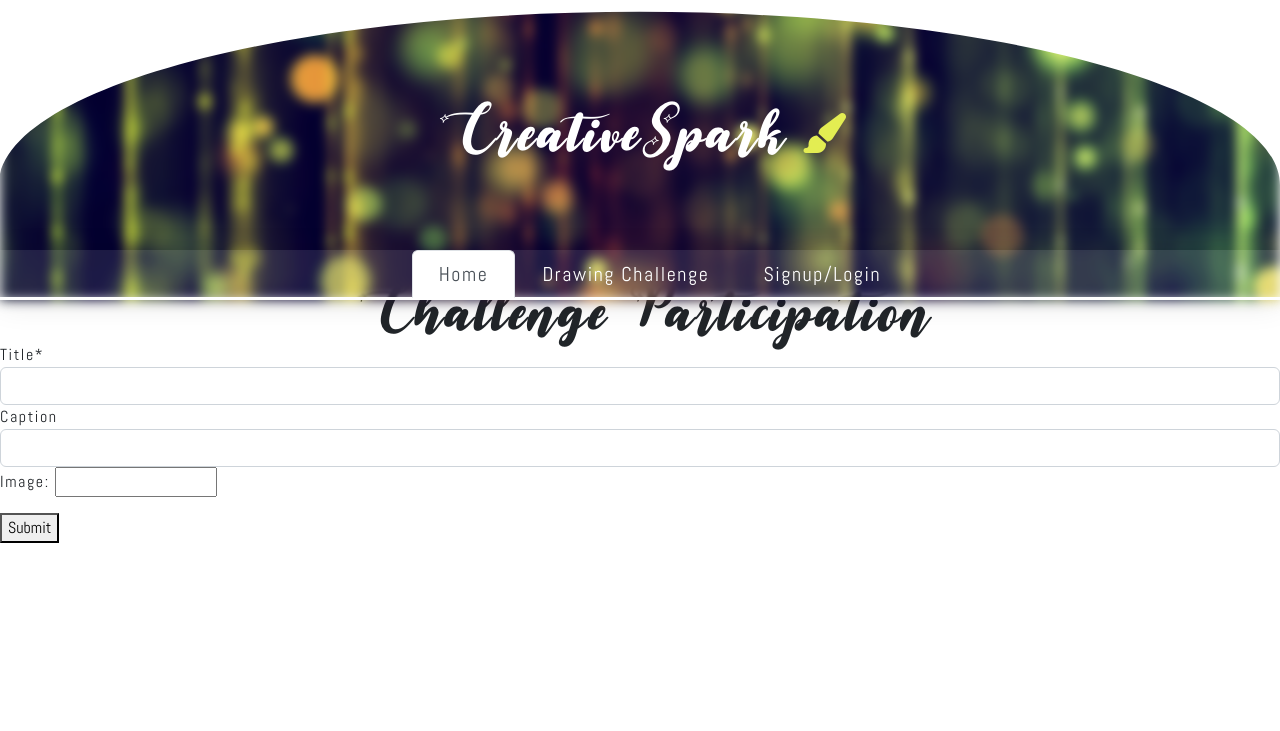
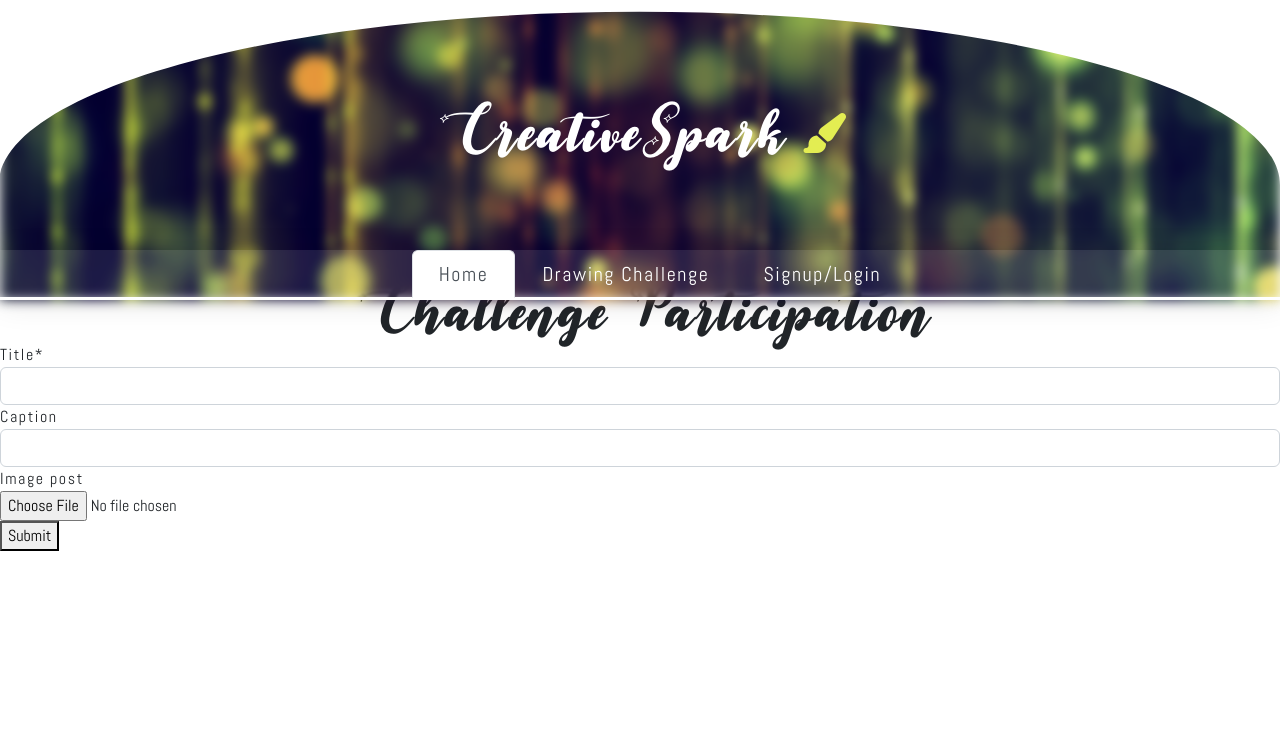
Before and after one commit to Stockman-Jr/Creative-Spark, a Django app: page /post/new/ in a window 1280 px wide. Shown: the top 731 px of the page. Run offline with Django 3.2, Linux system fonts and the light colour scheme; the visitor is signed in with stand-in values (Sample User, id 1); some libraries are stand-ins or nearby versions.

Commit message:
Trying to fix code for creating post and displaying it

```diff
--- a/drawing_challenge/forms.py
+++ b/drawing_challenge/forms.py
@@ -1,14 +1,14 @@
 from django import forms
-from .models import Post, PostImage
+from .models import Post
 
 
 class PostForm(forms.ModelForm):
     class Meta:
         model = Post
-        fields = ['title', 'caption']
+        fields = ['title', 'caption', 'image_post']
 
 
-class ImageForm(forms.ModelForm):
-    class Meta:
-        model = PostImage
-        fields = ['image_post', ]
+# class ImageForm(forms.ModelForm):
+#    class Meta:
+#        model = PostImage
+#        fields = ['image_post', ]
--- a/drawing_challenge/models.py
+++ b/drawing_challenge/models.py
@@ -1,5 +1,6 @@
 from django.db import models
 from django.contrib.auth.models import User
+from PIL import Image
 from cloudinary.models import CloudinaryField
 from django.urls import reverse
 
@@ -22,8 +23,10 @@ class Challenge(models.Model):
 
 
 class Post(models.Model):
+    post = models.ForeignKey(Challenge, null=True, on_delete=models.CASCADE, related_name='posts')
     title = models.CharField(max_length=200)
     caption = models.CharField(max_length=1000, blank=True)
+    image_post = models.ImageField(upload_to='post_images', blank=True, null=True)
     date_posted = models.DateTimeField(auto_now=True)
     author = models.ForeignKey(User, on_delete=models.CASCADE)
     likes = models.ManyToManyField(User, related_name='post_likes', blank=True)
@@ -32,15 +35,15 @@ class Post(models.Model):
         ordering = ['-date_posted']
 
     def __str__(self):
-        return self.caption
+        return self.title
 
     def number_of_likes(self):
         return self.likes.count()
 
 
-class PostImage(models.Model):
-    post = models.ForeignKey(Post, related_name='images', on_delete=models.CASCADE)
-    image_post = CloudinaryField('image')
+# class PostImage(models.Model):
+#    post = models.ForeignKey(Post, related_name='images', on_delete=models.CASCADE)
+#    image_post = CloudinaryField('image')
 
 
 class Comment(models.Model):
--- a/drawing_challenge/views.py
+++ b/drawing_challenge/views.py
@@ -1,6 +1,6 @@
 from django.shortcuts import render, redirect
 from django.views import generic
-from .models import Challenge, Post, PostImage
+from .models import Challenge, Post
 from . import forms
 from django.contrib.auth.decorators import login_required
 
@@ -15,24 +15,25 @@ class ChallengeList(generic.ListView):
 
 class ChallengePostList(generic.ListView):
     model = Post
-    template_name = "challenge_posts.html"
+    ordering = ['-date_posted']
+    paginate_by = 6
 
-#    def get(self, request, slug, *args, **kwargs):
-#        challenge = Challenge.objects.get(slug=slug)
-#        queryset = Post.objects.order_by('-date_posted')
+    def get(self, request, slug, *args, **kwargs):
+        challenge = Challenge.objects.get(slug=slug)
+        posts = Post.objects.all()
+        return render(request, 'challenge_posts.html', context={'posts': posts})
+
 
 @login_required
 def post(request):
     post_form = forms.PostForm()
-    image_form = forms.ImageForm()
 
     if request.method == 'POST':
-        post_form = forms.PostForm(request.POST)
-        image_form = forms.ImageForm(request.POST, request.FILES)
+        post_form = forms.PostForm(request.POST, request.FILES)
 
-    if post_form.is_valid() and image_form.is_valid():
+    if post_form.is_valid():
         form = post_form.save(commit=False)
         form.author = request.user
-        photo = image_form.save()
+        form.save()
         return redirect('home')
-    return render(request, 'post_upload.html', context={'post_form': post_form, 'image_form': image_form})
+    return render(request, 'post_upload.html', context={'post_form': post_form})
--- a/templates/challenge_posts.html
+++ b/templates/challenge_posts.html
@@ -9,13 +9,13 @@
       <div class="col">
 
         <div class="card shadow-sm">
-          <img src="" alt="">
-          <svg class="bd-placeholder-img card-img-top" width="100%" height="225" xmlns="http://www.w3.org/2000/svg"
+          <img src="{{ post.image_post.url }}" alt="">
+          <!--<svg class="bd-placeholder-img card-img-top" width="100%" height="225" xmlns="http://www.w3.org/2000/svg"
             role="img" aria-label="Placeholder: Thumbnail" preserveAspectRatio="xMidYMid slice" focusable="false">
             <title>Placeholder</title>
             <rect width="100%" height="100%" fill="#55595c" /><text x="50%" y="50%" fill="#eceeef"
               dy=".3em">Thumbnail</text>
-          </svg>
+          </svg>-->
 
           <div class="card-body">
             <p class="card-text text-center">{{ post.title }}</p>
--- a/templates/post_upload.html
+++ b/templates/post_upload.html
@@ -8,7 +8,7 @@
     {% csrf_token %}
 
     {{ post_form | crispy }}
-    {{ image_form.as_p }}
+
 
     <button type="submit">Submit</button>
 </form>
```
Also changed, not shown: creativespark/urls.py (line endings or trailing spaces), drawing_challenge/migrations/0004_auto_20221212_1456.py (added).
